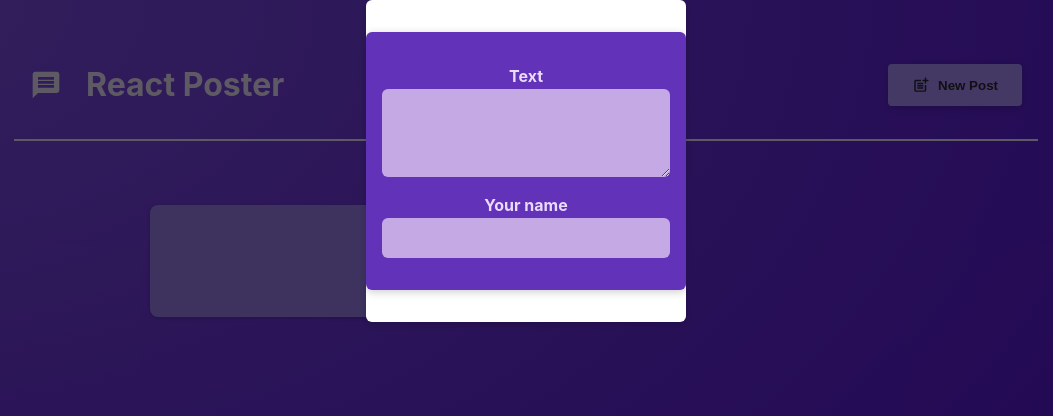
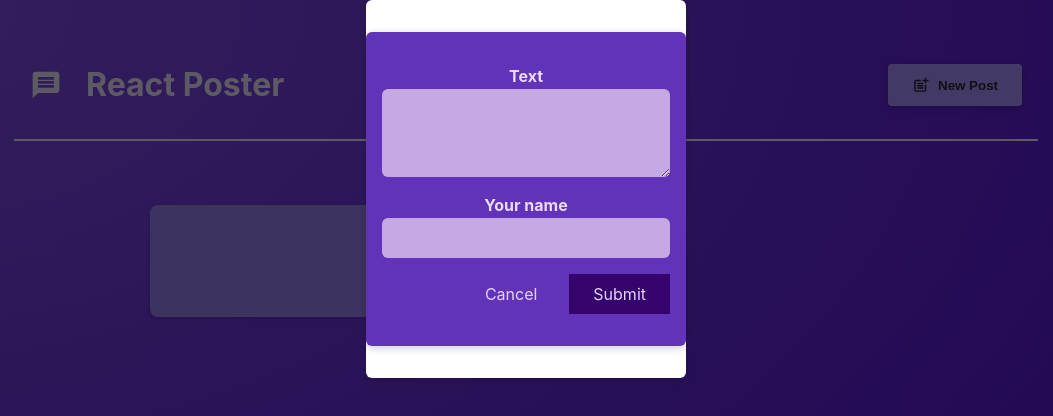
Before and after one commit to sshwn/react-crash-course, a React (Vite) app: page / in a window 1280 px wide. Both pictures are taken after a click on the button "New Post". Shown: the top 416 px of the page, without its empty margins (114-1167 px from the left). Built offline with nearby package versions, Linux system fonts and the light colour scheme.

Commit message:
4일차 modal cancel 기능추가가

```diff
--- a/src/components/NewPost.jsx
+++ b/src/components/NewPost.jsx
@@ -12,6 +12,10 @@
         <label htmlFor="name">Your name</label>
         <input type="text" id="name" required onChange={props.onAuthorChange} />
       </p>
+      <p className={classes.actions}>
+        <button type="button" onClick={props.onCancel}>Cancel</button>
+        <button>Submit</button>
+      </p>
     </form>
   );
 }
--- a/src/components/PostList.jsx
+++ b/src/components/PostList.jsx
@@ -30,7 +30,11 @@
         <>
             {isPosting && (
                 <Modal onClose={onStopPosting}>
-                    <NewPost onBodyChange={bodyChangeHandler} onAuthorChange={authorChangeHandler} />
+                    <NewPost
+                        onBodyChange={bodyChangeHandler}
+                        onAuthorChange={authorChangeHandler}
+                        onCancel={onStopPosting}
+                        />
                 </Modal>
             )}
             <ul className={classes.posts}>
```
